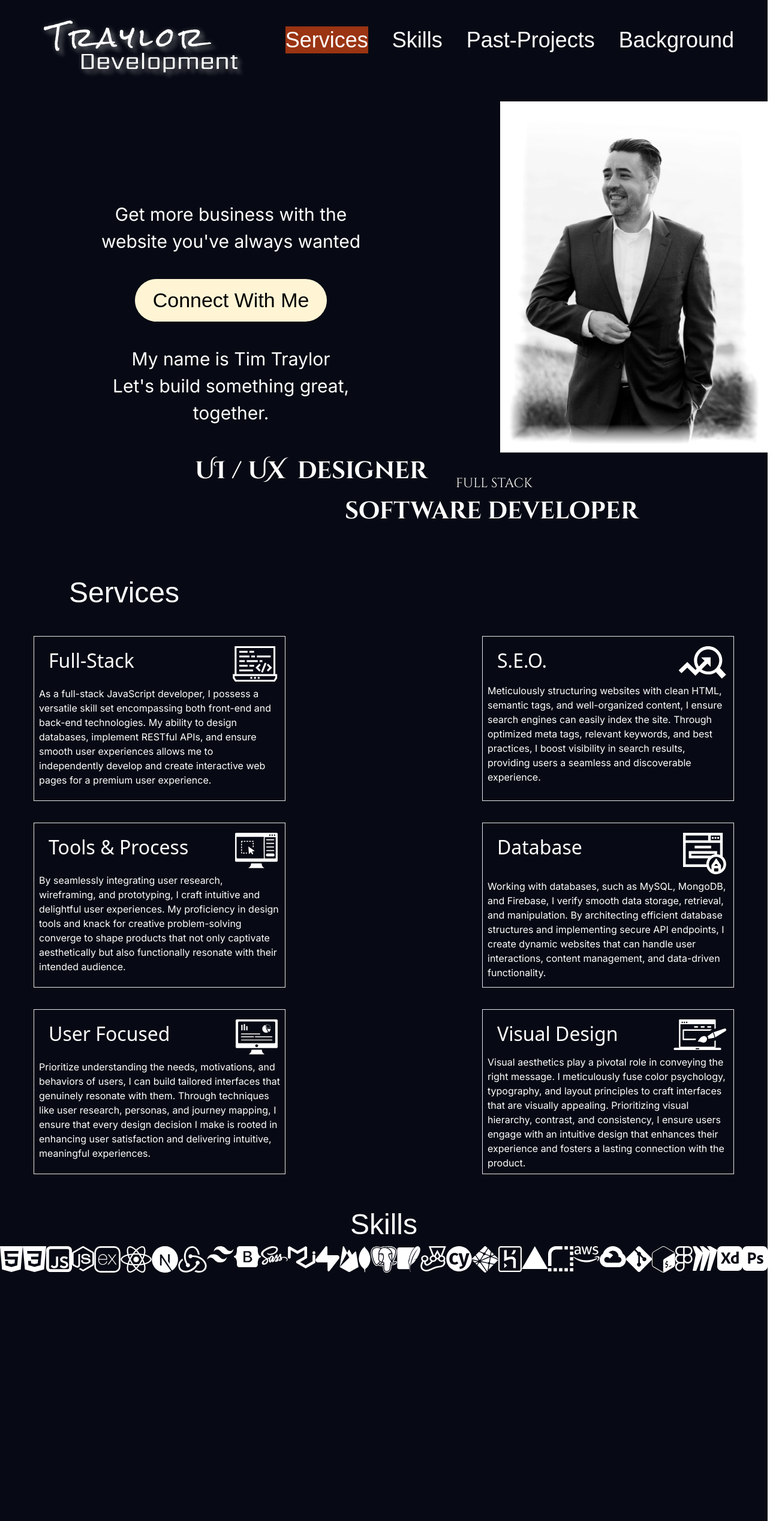
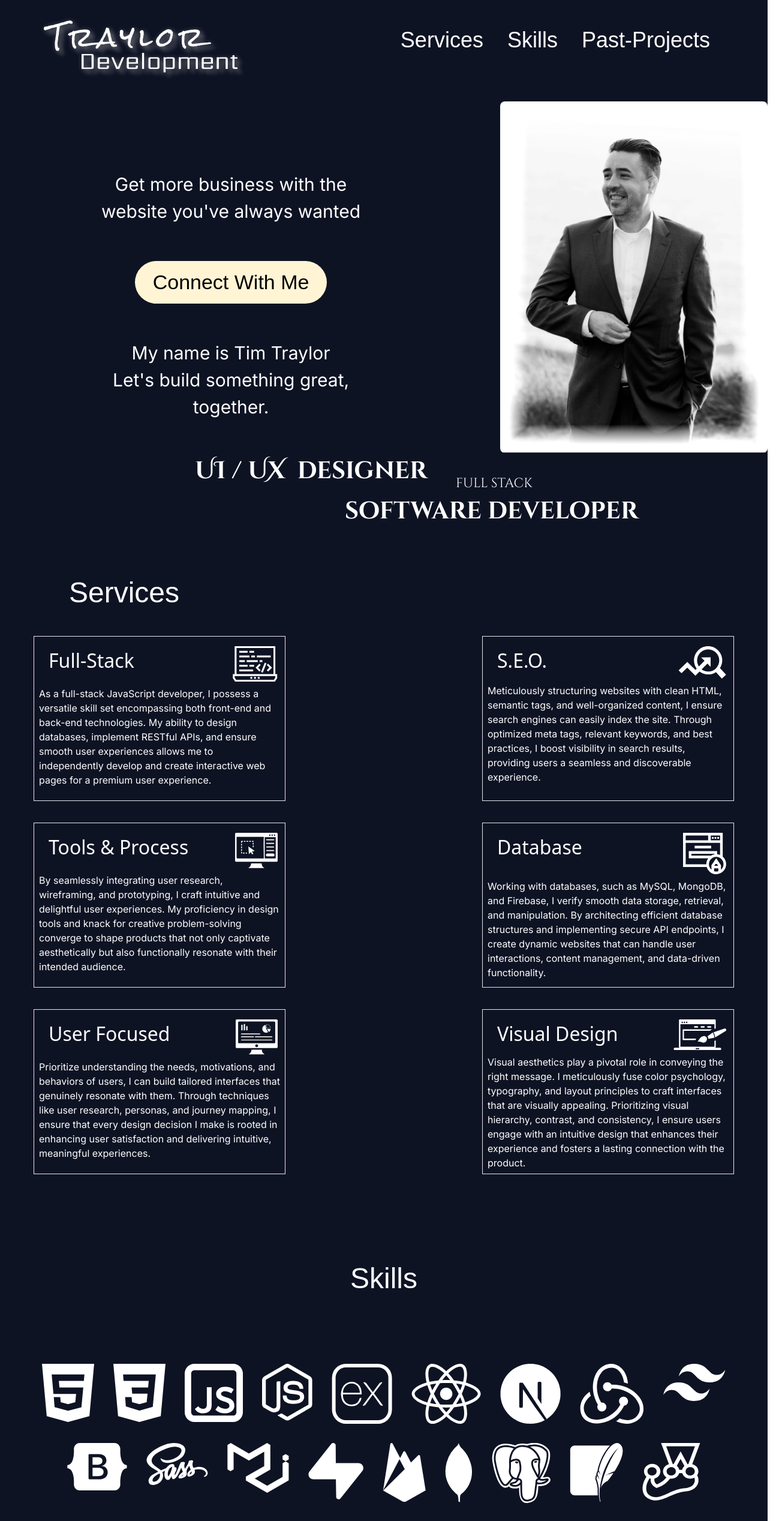
Before and after one commit to TTraylor310/traylor-development, a Next.js app: page / in a window 1280 px wide. Shown: the top 2535 px of the page at 60% size, 1304 px wide, since content can reach past the window. Built offline with nearby package versions, Linux system fonts and the light colour scheme; a web font is replaced by a local one.

Commit message:
latest version with all but the background section, thinking bout component library to style differently

```diff
--- a/app/page.js
+++ b/app/page.js
@@ -13,7 +13,7 @@ const HomePage = () => {
       <ServicesSection />
       <SkillsSection />
       <PastProjectsSection />
-      {/* <ContactSection /> */}
+      <ContactSection />
 
       <FooterSection />
 
--- a/components/Contact.jsx
+++ b/components/Contact.jsx
@@ -3,11 +3,11 @@ import FormContent from '@components/FormContent'
 
 const ContactSection = () => {
   return (
-    <div id='contactSection' className='min-h-[800px] flex'>
+    <div id='contact' className='flex ml-[4%]'>
 
-      <div id='left' className='min-w-[40vw]'>
+      <div id='left' className=''>
         <div className={donegalOne.className}>
-          <h2 className='text-[48px] pl-[86px] pt-[58px]'>
+          <h2 className='text-[48px] pl-[46px] pt-[58px]'>
             Let's Work Together
           </h2>
           <div className={inter.className}>
@@ -21,7 +21,7 @@ const ContactSection = () => {
         </div>
       </div>
 
-      <div id='right' className='min-w-[60vw]'>
+      <div id='right' className='min-w-[55vw]'>
         <FormContent />
       </div>
     </div>
--- a/components/FormContent.jsx
+++ b/components/FormContent.jsx
@@ -4,12 +4,13 @@ import emailjs from '@emailjs/browser'
 import { donegalOne, eczar, roboto } from '@styles/fonts'
 
 const initValues = { name: '', email: '', subject: '', message: '' }
-const initState = { isLoading: false, error: '', values: initValues }
+const initState = { isLoading: false, error: '', values: initValues, selectedButton: null }
 const serviceID = process.env.SERVICE_ID
 const templateID = process.env.EMAILJS_TEMPLATE_ID
 const emailKey = process.env.EMAILJS_KEY
 
 const FormContent = () => {
+
   const [state, setState] = useState(initState)
   const { values, isLoading, error } = state
 
@@ -63,12 +64,20 @@ const FormContent = () => {
       .catch((error) => console.error(error))
   }
 
+  const handleClick = (numB) => {
+    setState((prev) => ({
+      ...prev,
+      selectedButton: numB,
+    }))
+  }
+
+
   return (
-    <div className='min-h-[1500px]'>
+    <div className='pb-[80px]'>
     <div className={roboto.className}>
       <form onSubmit={sendEmail} ref={form} className='px-[14%]'>
-        <div id='formName' className='pt-[130px]'>
-          <label htmlFor='name' className='pr-[72px] text-[18px]'>
+        <div id='formName' className='pt-[100px]'>
+          <label htmlFor='name' className='pr-[65px] text-[20px]'>
             Name
           </label>
           <input
@@ -77,12 +86,11 @@ const FormContent = () => {
             name='name'
             value={values.name}
             onChange={handleChange}
-            className='text-black w-[420px] h-[40px] pl-[2%]'
+            className='text-black w-[420px] h-[40px] pl-[2%] rounded-md'
           />
         </div>
-
         <div id='formEmail' className='pt-[50px]'>
-          <label htmlFor='email' className='pr-[72px] text-[18px]'>
+          <label htmlFor='email' className='pr-[65px] text-[20px]'>
             Email
           </label>
           <input
@@ -91,10 +99,9 @@ const FormContent = () => {
             name='email'
             value={values.email}
             onChange={handleChange}
-            className='text-black w-[420px] h-[40px] pl-[2%]'
+            className='text-black w-[420px] h-[40px] pl-[2%] rounded-md'
           />
         </div>
-
         <div id='formSubject' className=''>
           <div className='pl-[35px] pt-[60px]'>
             <div className={roboto.className}>
@@ -105,22 +112,19 @@ const FormContent = () => {
           </div>
 
           <div className={eczar.className}>
-          <div id='buttonService' className='flex justify-between mr-[20%] pt-[40px] font-[30px] pl-[20px]'>
+          <div id='buttonService' className='flex justify-center pt-[40px] font-[30px] space-x-16'>
             <div>
-              <button className='btn'>Website</button>
+              <button onClick={() => handleClick(1)} className='btn'>Website</button>
             </div>
             <div>
-              <button className='btn'>Design</button>
+              <button onClick={() => handleClick(2)} className='btn'>Design</button>
             </div>
             <div>
-              <button className='btn'>Custom</button>
+              <button onClick={() => handleClick(3)} className='btn'>Custom</button>
             </div>
           </div>
           </div>
         </div>
-
-
-
         <div id='formMessage' className='pt-[60px]'>
           <label htmlFor='message' className='text-[18px]'>
             Tell me more about your project
@@ -136,8 +140,6 @@ const FormContent = () => {
             />
           </div>
         </div>
-
-
         <div className='pt-[40px] pl-[70px]'>
           <button
             type='submit'
--- a/components/Header.jsx
+++ b/components/Header.jsx
@@ -1,3 +1,4 @@
+import Link from 'next/link'
 import Image from 'next/image'
 import TrayDev from '@public/images/TraylorDevelopment.png'
 import { donegalOne } from '@styles/fonts'
@@ -5,7 +6,6 @@ import { donegalOne } from '@styles/fonts'
 const Header = () => {
   return (
     <div id='home' className='flex justify-between'>
-
       <div>
         <Image
           alt='Traylor Development Logo'
@@ -17,14 +17,24 @@ const Header = () => {
       </div>
 
       <div className={donegalOne.className}>
-        <ul className='flex pt-[44px] pr-[56px] gap-[40px] text-[36px] leading-[45px]'>
-          <li className='headerNames'>Services</li>
-          <li>Skills</li>
-          <li>Past-Projects</li>
-          <li>Background</li>
+        <ul className='flex pt-[44px] pr-[56px] gap-[40px] text-[36px] leading-[45px] mr-10'>
+          <li className='headerNames'>
+            <Link href={'#services'}>Services</Link>
+          </li>
+          <li className='headerNames'>
+            {' '}
+            <Link href={'#skills'}>Skills</Link>
+          </li>
+          <li className='headerNames'>
+            {' '}
+            <Link href={'#pastProjects'}>Past-Projects</Link>
+          </li>
+          {/* <li className='headerNames'>
+            {' '}
+            <Link href='/'>Background</Link>
+          </li> */}
         </ul>
       </div>
-
     </div>
   )
 }
--- a/components/Hero.jsx
+++ b/components/Hero.jsx
@@ -1,3 +1,4 @@
+import Link from 'next/link'
 import Image from 'next/image'
 import { donegalOne, inter } from '@styles/fonts'
 import prof1 from '@public/images/profilePicHero.png'
@@ -6,23 +7,24 @@ import SubHero from '@components/SubHero'
 
 const Hero = () => {
   return (
-    <div>
+    <div id='topHome'>
 
       <div className='flex'>
         <div className={inter.className}>
           <div className='text-[30px] pl-[130px] pr-[126px] text-center'>
-            <div className='pt-[194px] pb-[40px]'>
+            <div className='pt-[144px] pb-[60px]'>
               <h2>Get more business with the</h2>
               <h2>website you've always wanted</h2>
             </div>
 
             <div className={donegalOne.className}>
-              <button className='text-[34px] bg-tanLightness text-black rounded-full py-[10px] px-[30px]'>
-                Connect With Me
+              <button className='hover:bg-gray-900 hover:text-white hover:border-white hover:border-4 hover:-translate-y-2 text-[34px] bg-tanLightness text-black rounded-full py-[10px] px-[30px]'>
+                <Link href={'#contact'}>
+                Connect With Me</Link>
               </button>
             </div>
 
-            <div className='pt-[40px]'>
+            <div className='pt-[60px]'>
               <h1>My name is Tim Traylor</h1>
               <h2>Let's build something great, together.</h2>
             </div>
@@ -30,7 +32,7 @@ const Hero = () => {
         </div>
 
         <div className='min-h-[610px] pl-[68px] pt-[28px]'>
-          <Image alt='Tim Traylor' src={prof2} height={601} priority={true} />
+          <Image alt='Tim Traylor' src={prof2} height={601} priority={true} className='rounded-lg'/>
         </div>
       </div>
 
--- a/components/PastProjects.jsx
+++ b/components/PastProjects.jsx
@@ -5,7 +5,7 @@ import projectData from '@lib/pastProjects.json'
 const PastProjectsSection = () => {
   const projectDataInfo = projectData.projects
   return (
-    <div className='flex'>
+    <div className='flex pt-[100px]' id='pastProjects'>
 
       <div className='w-[920px] pl-[56px] pt-[80px] pb-[124px] flex flex-wrap gap-[16px]'>
         {projectDataInfo.map((data) => (
@@ -41,7 +41,7 @@ const PastProjectsSection = () => {
       </div>
 
       <div className={donegalOne.className}>
-        <h2 className='text-[48px] pr-[80px] pt-[198px] pl-[100px]'>Past-Projects</h2>
+        <h2 className='text-[48px] pr-[80px] pt-[180px] pl-[100px]'>Past-Projects</h2>
       </div>
 
     </div>
--- a/components/Services.jsx
+++ b/components/Services.jsx
@@ -7,7 +7,7 @@ const ServicesSection = () => {
   const servicesDataInfo = servicesData.services
 
   return (
-    <div>
+    <div id='services'>
       <div className={donegalOne.className}>
         <h2 className='text-[48px] pt-[70px] pl-[115px]'>Services</h2>
       </div>
--- a/components/Skills.jsx
+++ b/components/Skills.jsx
@@ -5,14 +5,14 @@ import skillsData from '@lib/skills.json'
 const SkillsSection = () => {
   const skillsDataInfo = skillsData.skills
   return (
-    <div className='h-[540px]'>
+    <div id='skills' className=''>
       <div className={donegalOne.className}>
-        <h2 className='text-[48px] text-center'>Skills</h2>
+        <h2 className='text-[48px] text-center pt-[90px] pb-[90px] '>Skills</h2>
       </div>
 
-      <div className='flex'>
+      <div className='flex mx-10 flex-wrap justify-center'>
         {skillsDataInfo.map((data) => (
-          <div key={data.id} className='hover:scale-150'>
+          <div key={data.id} className=' hover:scale-130 p-4'>
             <Image
               alt={data.altName}
               src={data.icon}
@@ -21,6 +21,7 @@ const SkillsSection = () => {
               priority={false}
               className=''
             />
+            {/* <p className='text-center text-slate-200'>{data.name}</p> */}
           </div>
         ))}
       </div>
--- /dev/null
+++ b/components/check.jsx
@@ -0,0 +1,25 @@
+import { useState } from 'react';
+
+function Check() {
+  const [selectedButton, setSelectedButton] = useState(null);
+
+  const handleButtonClick = (buttonNumber) => {
+    setSelectedButton(buttonNumber);
+  };
+
+  return (
+    <div>
+      <button onClick={() => handleButtonClick(1)}>
+        Button 1
+      </button>
+      <button onClick={() => handleButtonClick(2)}>
+        Button 2
+      </button>
+      <button onClick={() => handleButtonClick(3)}>
+        Button 3
+      </button>
+    </div>
+  );
+}
+
+export default Check;
--- a/styles/global.css
+++ b/styles/global.css
@@ -8,6 +8,6 @@
   }
 
   .headerNames {
-    @apply hover:text-black bg-orange-800
+    @apply hover:underline-offset-[10px] hover:decoration-white hover:decoration-[3px] hover:underline
   }
 }
--- a/tailwind.config.js
+++ b/tailwind.config.js
@@ -13,7 +13,7 @@ module.exports = {
       colors: {
         greyBack: '#2F2F2F',
         offWhite: '#E2E4E9',
-        darkBlue: '#070A14',
+        darkBlue: '#0E1324',
         tanLightness: '#FFF5D5',
       },
     },
```
Also changed, not shown: lib/pastProjects.json (line endings or trailing spaces), 1 other file (tests, documents, lock files or other folders).
